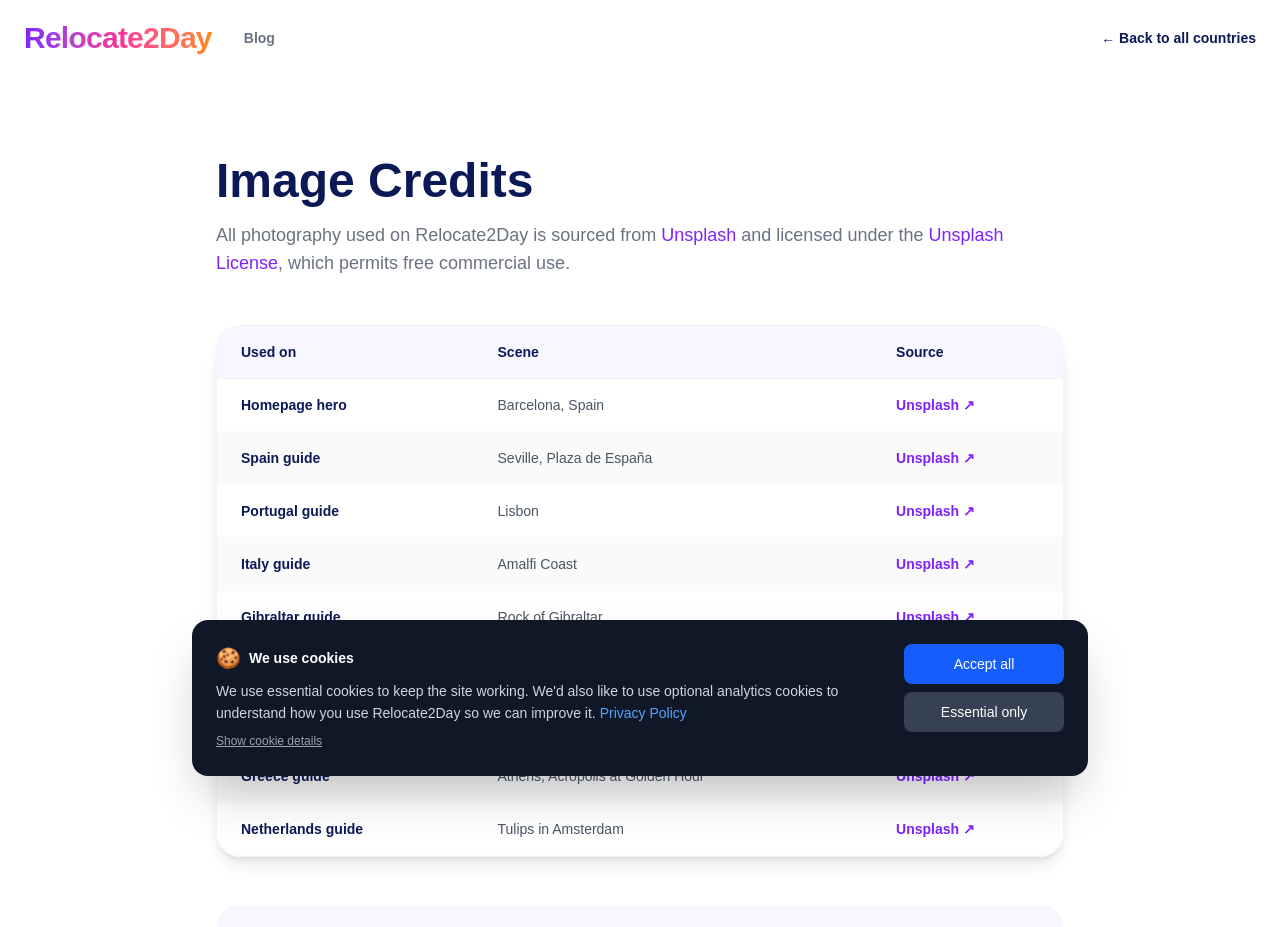
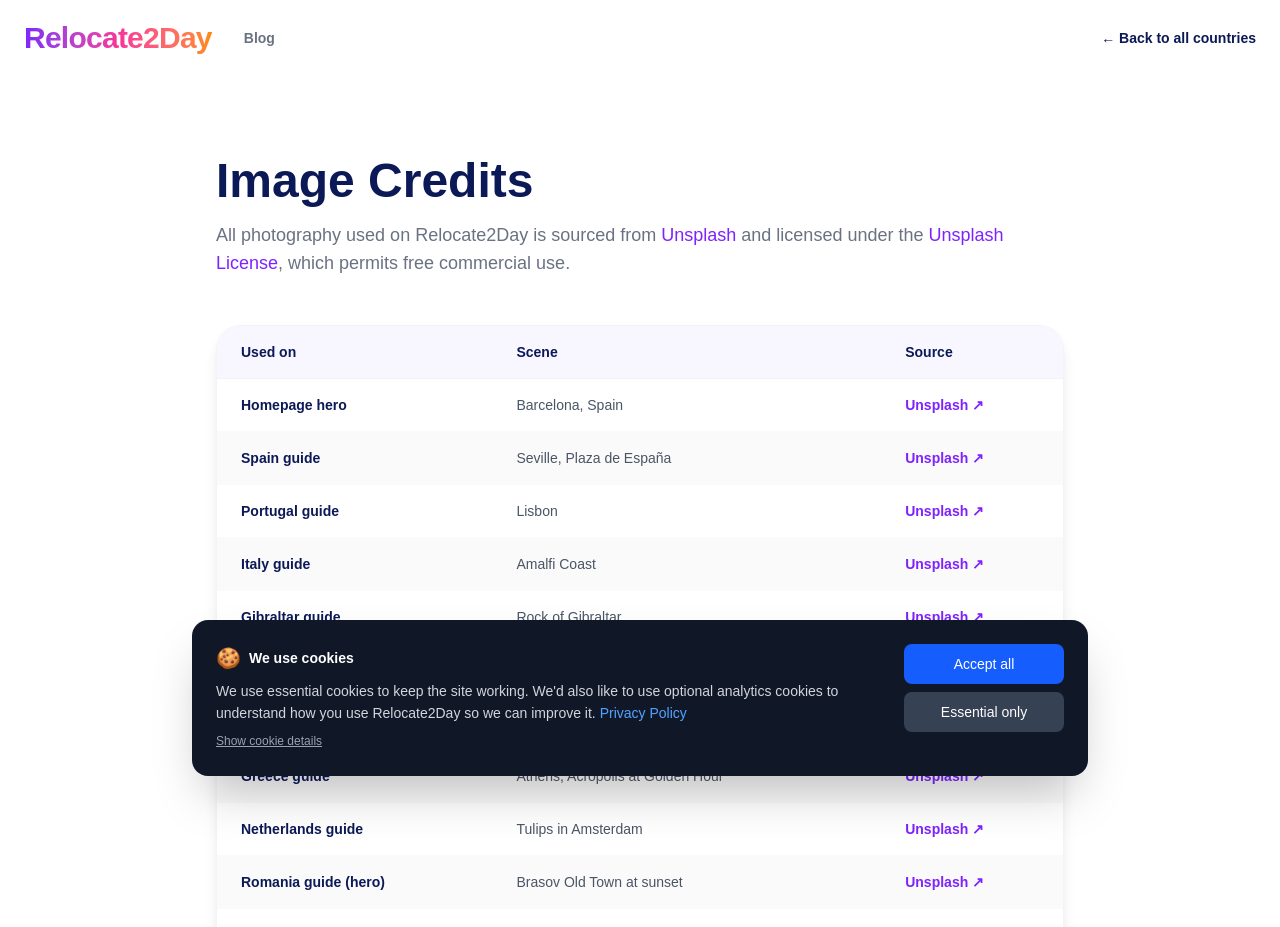
Before and after one commit to ZeppaVentures/Relocate2Day, a Next.js app: page /image-credits in a window 1280 px wide. Shown: the top 927 px of the page. Built offline with nearby package versions, Linux system fonts and the light colour scheme.

Commit message:
Add Romania image credits

```diff
--- a/app/image-credits/page.tsx
+++ b/app/image-credits/page.tsx
@@ -17,6 +17,8 @@ const credits = [
   { location: "Bulgaria guide", scene: "Sofia, Alexander Nevsky Cathedral", source: "Unsplash", url: "https://unsplash.com/photos/1555521144-e864c2dbf5e8" },
   { location: "Greece guide", scene: "Athens, Acropolis at Golden Hour", source: "Unsplash", url: "https://unsplash.com/photos/acropolis-of-athens-at-golden-hour-yqBvJJ8jGBQ" },
   { location: "Netherlands guide", scene: "Tulips in Amsterdam", source: "Unsplash", url: "https://unsplash.com/photos/pink-flowers-near-city-buildings-during-daytime-RRl_m_fQzNY" },
+  { location: "Romania guide (hero)", scene: "Brasov Old Town at sunset", source: "Unsplash", url: "https://unsplash.com/photos/a-view-of-a-city-from-the-top-of-a-hill-H7Vhf8GVUNE" },
+  { location: "Romania guide (card)", scene: "Calea Victoriei, Bucharest Old Town", source: "Unsplash", url: "https://unsplash.com/photos/a-city-street-filled-with-lots-of-tall-buildings-WziMWpMfGEY" },
 ];
 
 export default function ImageCreditsPage() {
```
